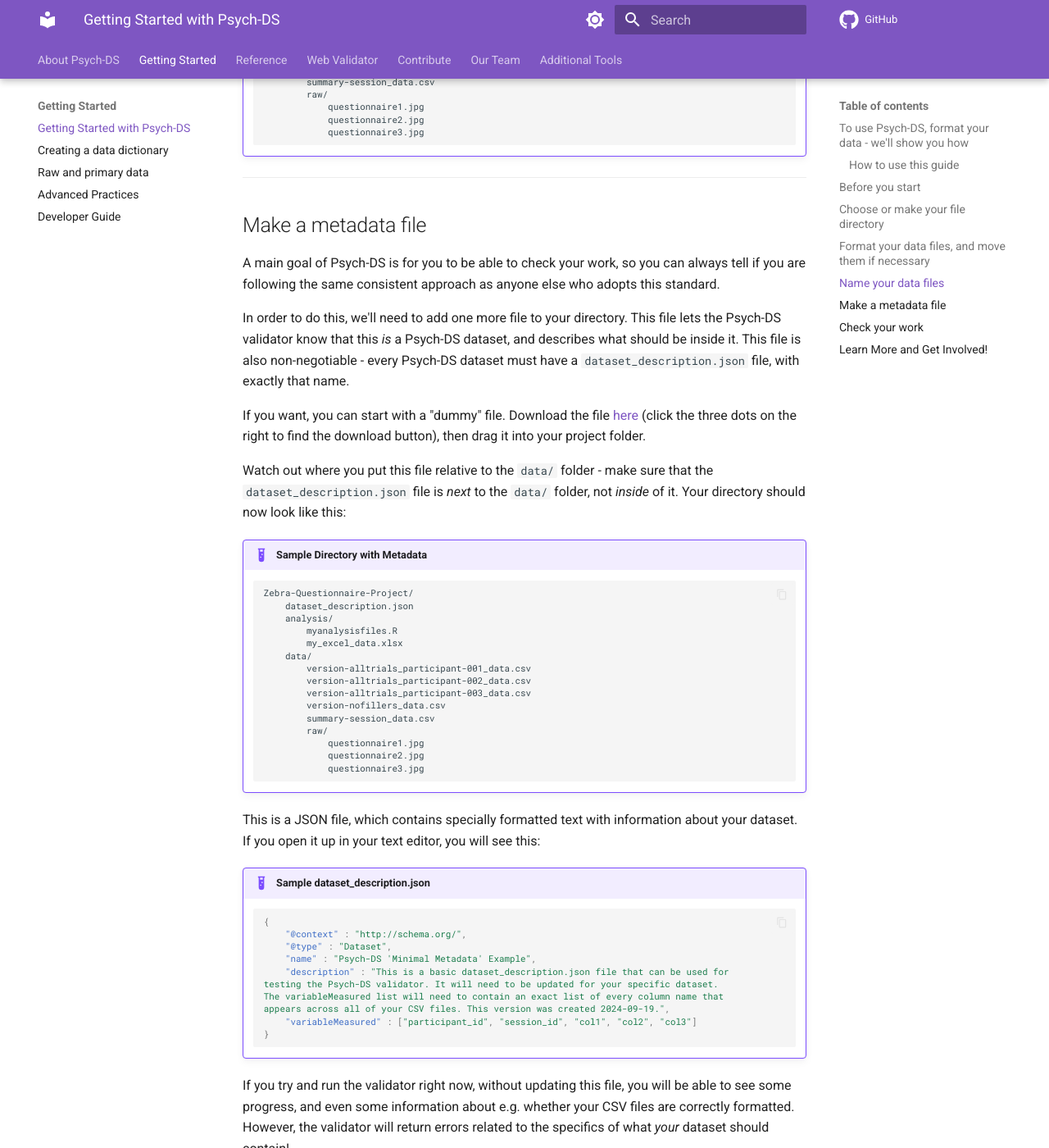
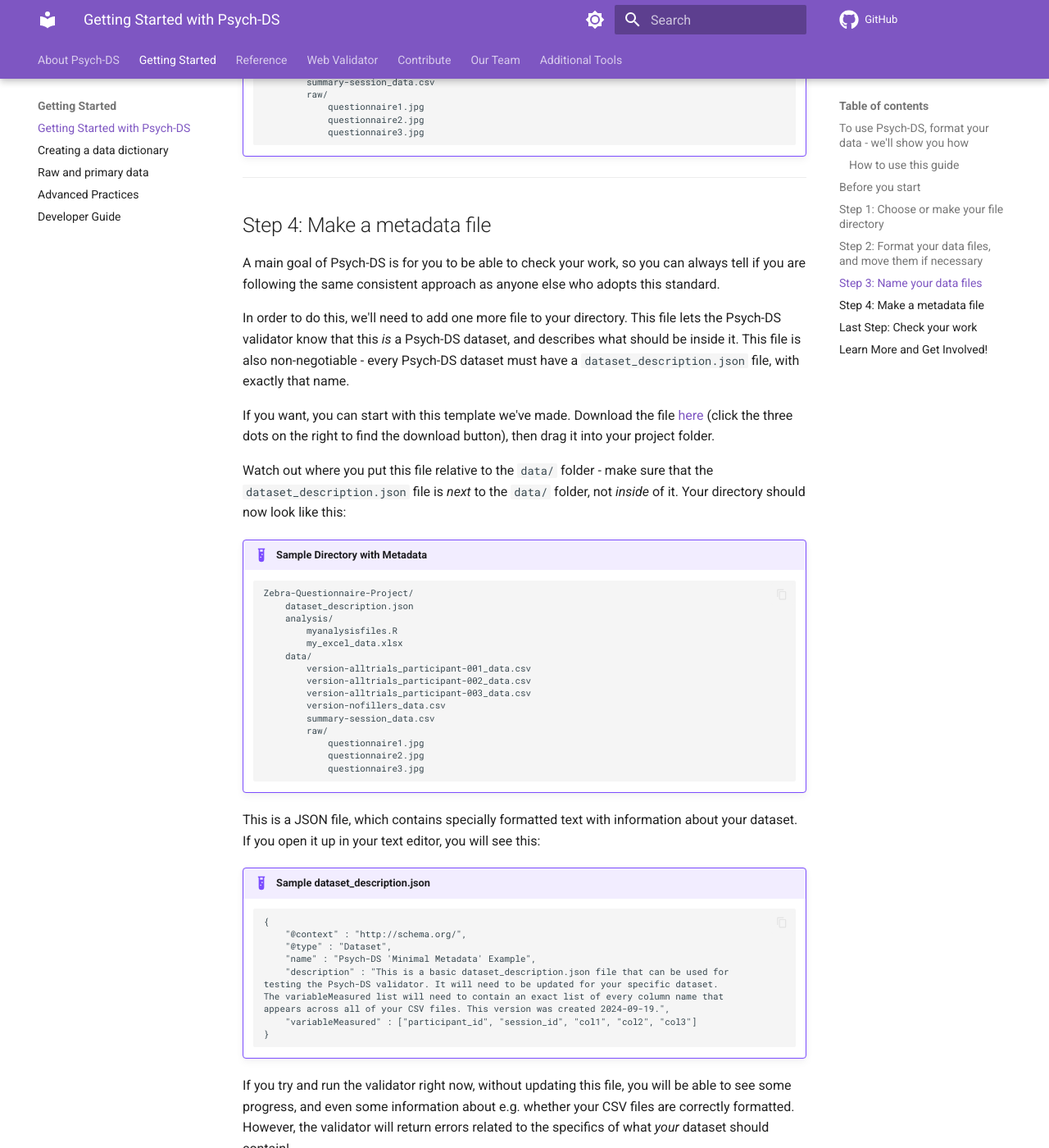
Before and after one commit to psych-ds/psychds-docs, an MkDocs documentation site: the page built from docs/guides/1_getting_started.md, in a window 1280 px wide and 1400 px high, scrolled down 6791 px. Shown: the whole window at 82% size. Built offline with MkDocs 1.6.1 and Material for MkDocs 9.7.7, drawn with Linux system fonts in a browser that asks for light colours; comment, search, counter and statistics services are not loaded; some of the changed text lies outside the part shown.

Commit message:
resolved edits for issue #23

````diff
--- a/docs/guides/1_getting_started.md
+++ b/docs/guides/1_getting_started.md
@@ -54,7 +54,7 @@
 
 ---
 
-## Choose or make your file directory
+## Step 1: Choose or make your file directory
 
 You will need to select one directory (folder) for the study whose data you are working with. Ideally, this is the folder on your computer that contains all the materials for this project, including analyses, writing, stimuli and other materials, as well as the dataset itself. You can also create a new folder for the purposes of this exercise.
 
@@ -105,7 +105,7 @@
 
 ---
 
-## Format your data files, and move them if necessary
+## Step 2: Format your data files, and move them if necessary
 
 Choose the files that have the data you will be organizing. Psych-DS is designed to work with as many data tables as you have, no matter how they are related to each other. Here are some data breakdowns that you might have:
 
@@ -171,7 +171,7 @@
 
 ---
 
-## Name your data files
+## Step 3: Name your data files
 
 Once your data files are formatted as CSVs, you will rename them to follow the Psych-DS labeling pattern. If you have just one CSV, it might be reasonable to just label it using a nickname for the study, like this:
 
@@ -245,13 +245,13 @@
 
 ---
 
-## Make a metadata file
+## Step 4: Make a metadata file
 
 A main goal of Psych-DS is for you to be able to check your work, so you can always tell if you are following the same consistent approach as anyone else who adopts this standard.
 
 In order to do this, we'll need to add one more file to your directory. This file lets the Psych-DS validator know that this *is* a Psych-DS dataset, and describes what should be inside it. This file is also non-negotiable - every Psych-DS dataset must have a `dataset_description.json` file, with exactly that name.
 
-If you want, you can start with a "dummy" file. Download the file [here](https://osf.io/esy2t) (click the three dots on the right to find the download button), then drag it into your project folder.
+If you want, you can start with this template we've made. Download the file [here](https://osf.io/esy2t) (click the three dots on the right to find the download button), then drag it into your project folder.
 
 Watch out where you put this file relative to the `data/` folder - make sure that the `dataset_description.json` file is *next* to the `data/` folder, not *inside* of it. Your directory should now look like this:
 
@@ -277,7 +277,7 @@
 This is a JSON file, which contains specially formatted text with information about your dataset. If you open it up in your text editor, you will see this:
 
 !!! example "Sample dataset_description.json"
-    ```json
+    ```
     {
         "@context" : "http://schema.org/",
         "@type" : "Dataset",
@@ -307,7 +307,7 @@
 
 ---
 
-## Check your work
+## Last Step: Check your work
 
 Now that you have all the necessary pieces in place, it's time to visit the [Psych-DS Validator Tool](https://psych-ds.github.io/validator/) and confirm that what you have is a Psych-DS compliant dataset.
 
````
Also changed, not shown: other parts of docs/guides/1_getting_started.md (+2 -2 lines).
